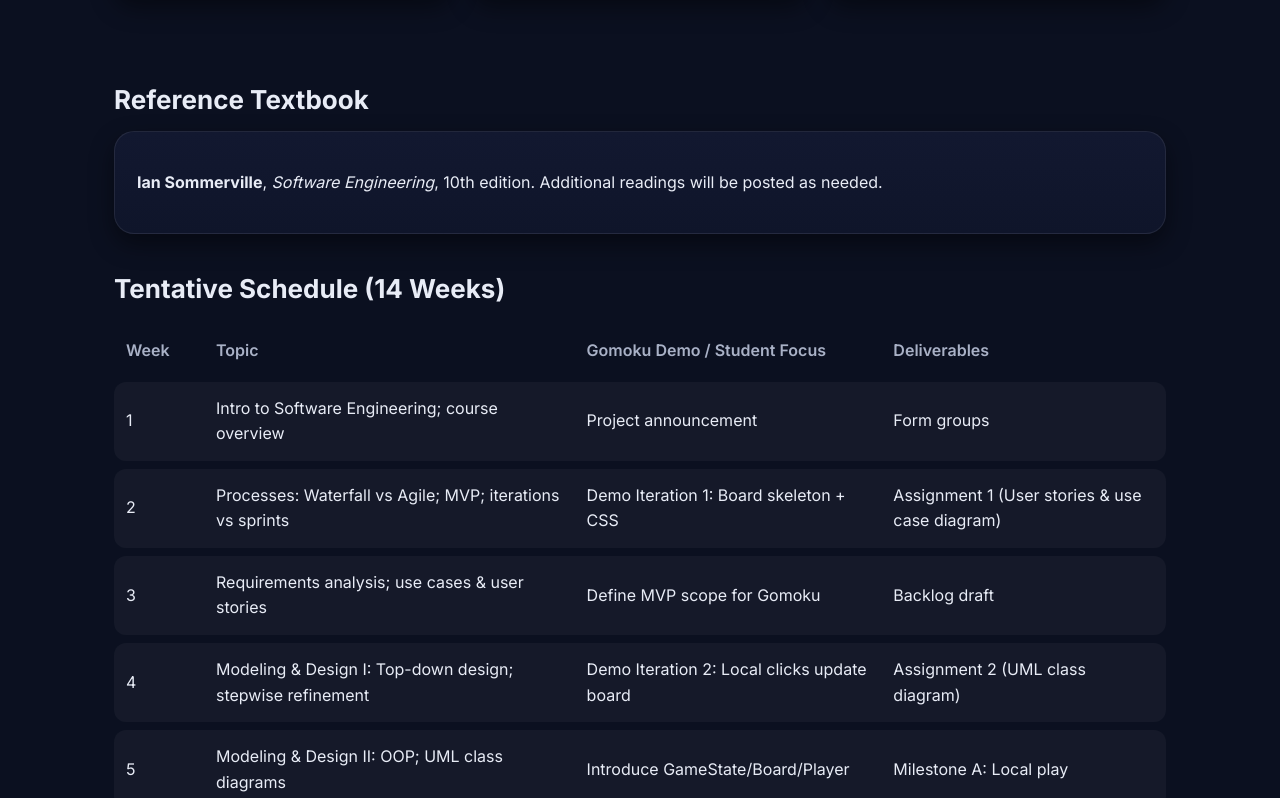
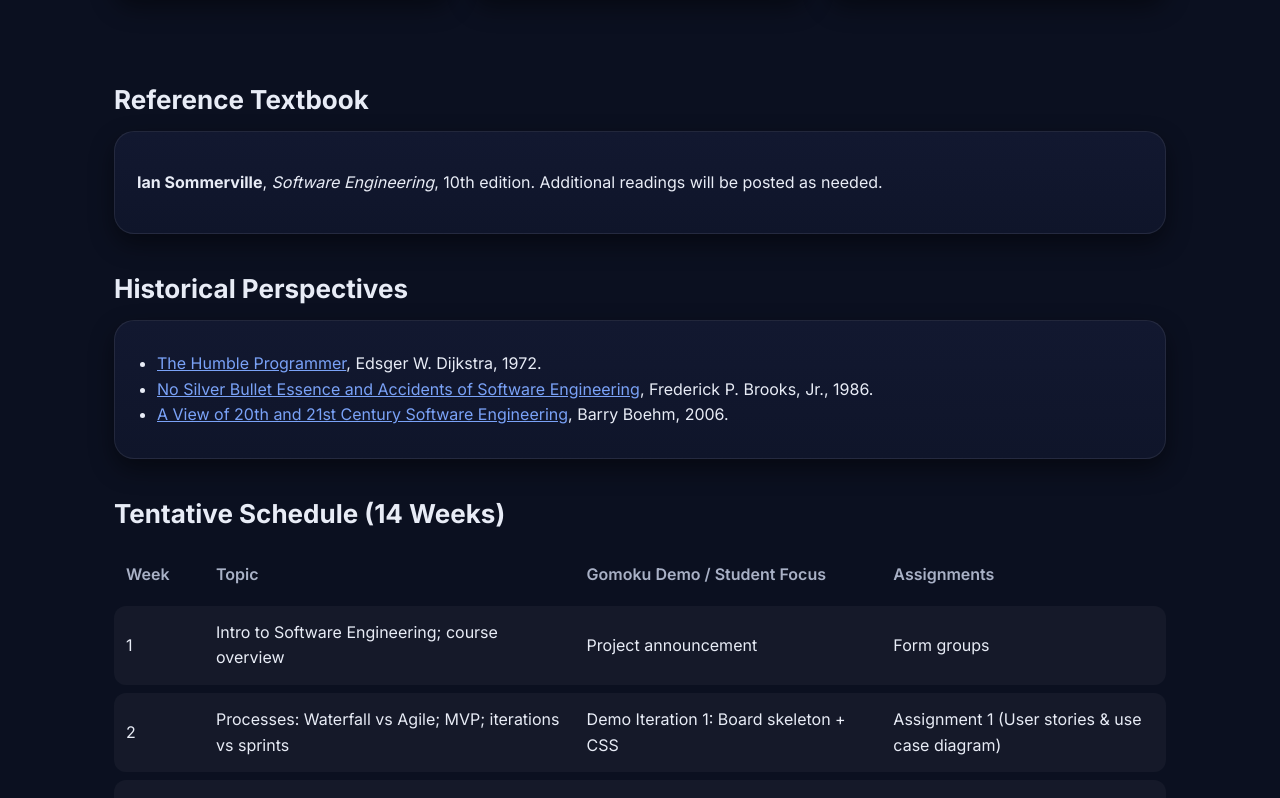
Before and after one commit to tongzhou80/cs6100, a plain HTML site: page index.html in a window 1280 px wide. Shown: the part 549-1347 px from the top of the page. Drawn offline with Linux system fonts and the light colour scheme.

Commit message:
updated index.html

```diff
--- a/index.html
+++ b/index.html
@@ -112,6 +112,17 @@
       </div>
     </section>
 
+    <section id="readings">
+      <h2>Historical Perspectives</h2>
+      <div class="card pad">
+        <ul>
+          <li><a href="https://www.cs.utexas.edu/~EWD/transcriptions/EWD03xx/EWD340.html">The Humble Programmer</a>, Edsger W. Dijkstra, 1972.</li>
+          <li><a href="https://www.cs.unc.edu/techreports/86-020.pdf">No Silver Bullet Essence and Accidents of Software Engineering</a>, Frederick P. Brooks, Jr., 1986.</a></li>
+          <li><a href="https://citeseerx.ist.psu.edu/document?repid=rep1&type=pdf&doi=5a98f47178acc78dca6ba52b8c79508fcff15119">A View of 20th and 21st Century Software Engineering</a>, Barry Boehm, 2006.</li>
+        </ul>
+      </div>
+    </section>
+
     <section id="schedule">
       <h2>Tentative Schedule (14 Weeks)</h2>
       <table class="table">
@@ -120,7 +131,7 @@
             <th style="width:90px">Week</th>
             <th>Topic</th>
             <th>Gomoku Demo / Student Focus</th>
-            <th>Deliverables</th>
+            <th>Assignments</th>
           </tr>
         </thead>
         <tbody>
```
Also changed, not shown: 1 other file.
